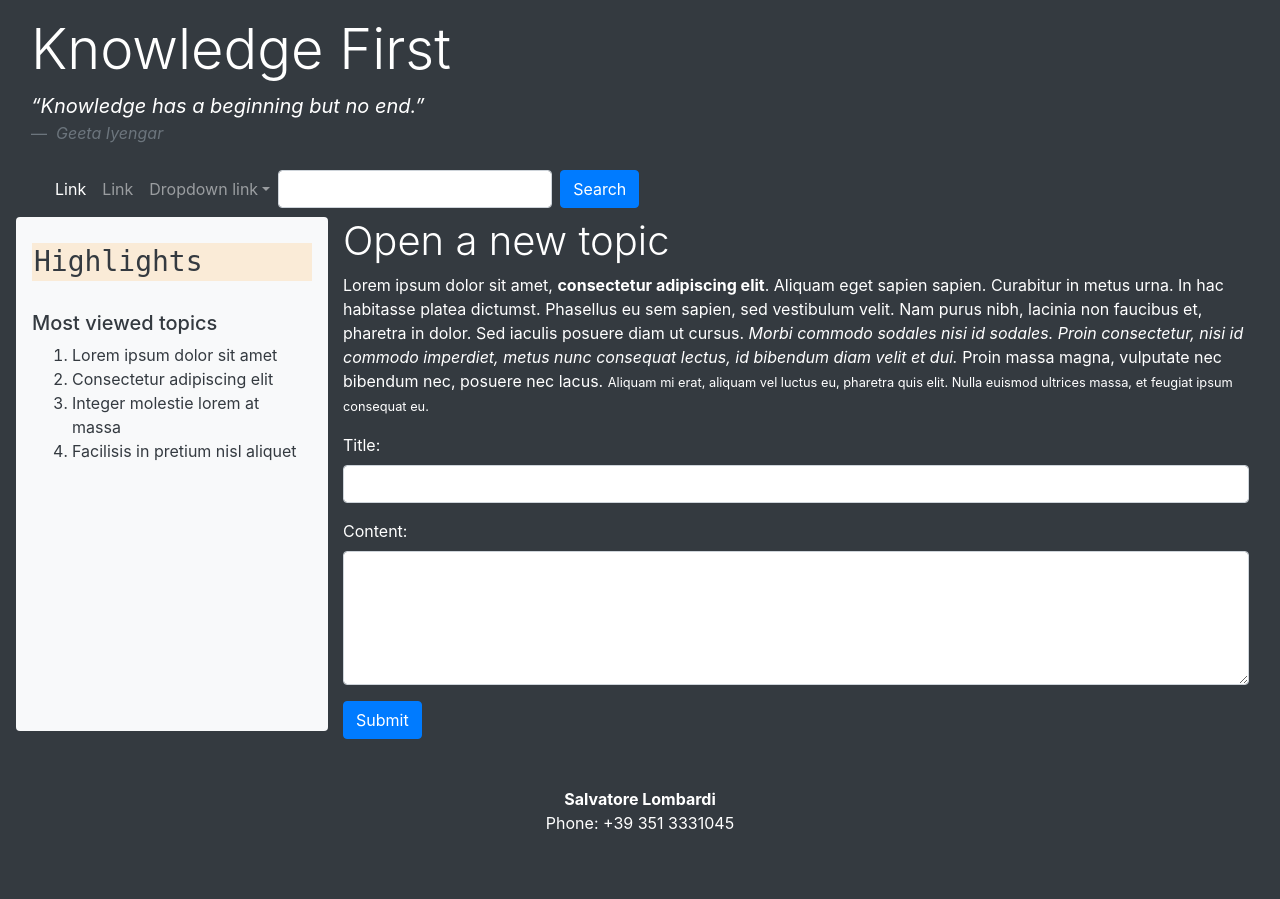
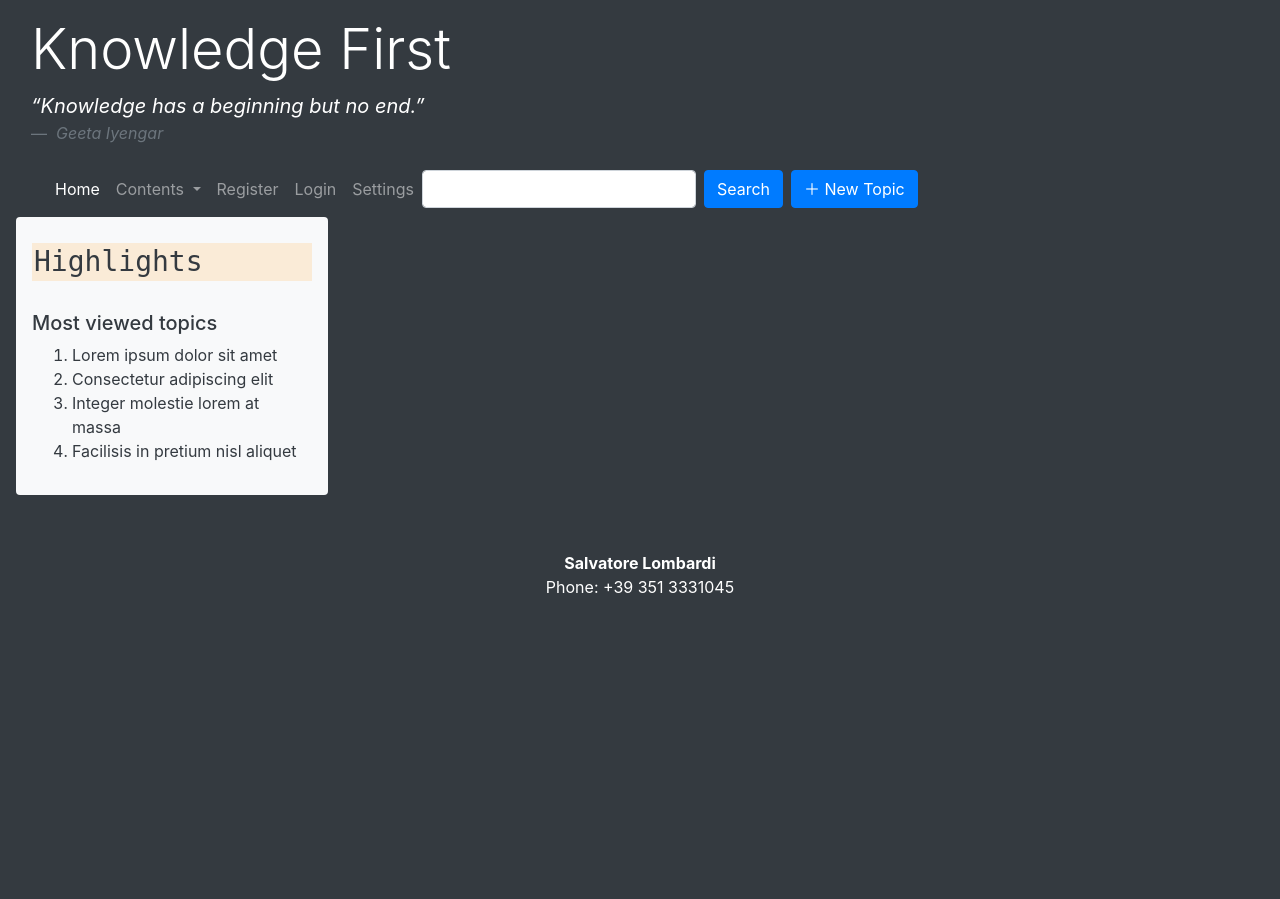
Before and after one commit to Salva05/Knowledge-First, a Django app: page / in a window 1280 px wide. After the commit the page ends 593 px from the top, so only its background shows below. Run offline with Django 5.2, Linux system fonts and the light colour scheme; some libraries are stand-ins or nearby versions.

Commit message:
Added a new template

```diff
--- a/knowledgFirst/forum/templates/index.html
+++ b/knowledgFirst/forum/templates/index.html
@@ -30,29 +30,6 @@
 				</li>
 			</ol>
 		</div>
-		<div class="col-md-9">
-			<h1 class="font-weight-light">
-				Open a new topic
-			</h1>
-			<p>
-				Lorem ipsum dolor sit amet, <strong>consectetur adipiscing elit</strong>. Aliquam eget sapien sapien. Curabitur in metus urna. In hac habitasse platea dictumst. Phasellus eu sem sapien, sed vestibulum velit. Nam purus nibh, lacinia non faucibus et, pharetra in dolor. Sed iaculis posuere diam ut cursus. <em>Morbi commodo sodales nisi id sodales. Proin consectetur, nisi id commodo imperdiet, metus nunc consequat lectus, id bibendum diam velit et dui.</em> Proin massa magna, vulputate nec bibendum nec, posuere nec lacus. <small>Aliquam mi erat, aliquam vel luctus eu, pharetra quis elit. Nulla euismod ultrices massa, et feugiat ipsum consequat eu.</small>
-			</p>
-			<div class="row">
-				<div class="col-md-12">
-                    <form action="#" method="POST">
-                        <div class="form-group">
-                          <label for="topic">Title:</label>
-                          <input type="text" class="form-control" id="topic" name="topic" required>
-                        </div>
-                        <div class="form-group">
-                          <label for="post_content">Content:</label>
-                          <textarea class="form-control" id="post_content" name="post_content" rows="5" required></textarea>
-                        </div>
-                        <button type="submit" class="btn btn-primary">Submit</button>
-                      </form>
-				</div>
-			</div>
-		</div>
 	</div>
 </div>
 {% endblock %}
--- a/knowledgFirst/forum/templates/master.html
+++ b/knowledgFirst/forum/templates/master.html
@@ -44,21 +44,30 @@
             <div class="collapse navbar-collapse" id="bs-example-navbar-collapse-1">
                 <ul class="navbar-nav">
                     <li class="nav-item active">
-                        <a class="nav-link" href="#">Link <span class="sr-only">(current)</span></a>
+                        <a class="nav-link" href="#">Home <span class="sr-only">(current)</span></a>
+                    </li>
+                    <li class="nav-item dropdown">
+                        <a class="nav-link dropdown-toggle" href="#" id="navbarDropdown" role="button" data-toggle="dropdown" aria-haspopup="true" aria-expanded="false">
+                          Contents
+                        </a>
+                        <div class="dropdown-menu" aria-labelledby="navbarDropdown">
+                          <a class="dropdown-item" href="{% url 'elenco' %}">Sport</a>
+                          <a class="dropdown-item" href="{% url 'elenco' %}">Nature</a>
+                          <a class="dropdown-item" href="{% url 'elenco' %}">Food</a>
+                          <a class="dropdown-item" href="{% url 'elenco' %}">Fashion</a>
+                          <a class="dropdown-item" href="{% url 'elenco' %}">IT</a>
+                          <div class="dropdown-divider"></div>
+                          <a class="dropdown-item" href="#">Something else here</a>
+                        </div>
+                      </li>
+                    <li class="nav-item">
+                        <a class="nav-link" href="#">Register</a>
                     </li>
                     <li class="nav-item">
-                        <a class="nav-link" href="#">Link</a>
+                        <a class="nav-link" href="#">Login</a>
                     </li>
-                    <li class="nav-item dropdown">
-                        <a class="nav-link dropdown-toggle" href="http://example.com" id="navbarDropdownMenuLink"
-                            data-toggle="dropdown">Dropdown link</a>
-                        <div class="dropdown-menu" aria-labelledby="navbarDropdownMenuLink">
-                            <a class="dropdown-item" href="#">Action</a> <a class="dropdown-item" href="#">Another
-                                action</a> <a class="dropdown-item" href="#">Something else
-                                here</a>
-                            <div class="dropdown-divider">
-                            </div> <a class="dropdown-item" href="#">Separated link</a>
-                        </div>
+                    <li class="nav-item">
+                        <a class="nav-link" href="#">Settings</a>
                     </li>
                 </ul>
                 <form class="form-inline">
@@ -67,6 +76,7 @@
                         Search
                     </button>
                 </form>
+                <button type="button" class="btn btn-primary ml-2">&#65291 New Topic</button>
             </div>
         </nav>
     </div>
--- a/knowledgFirst/forum/urls.py
+++ b/knowledgFirst/forum/urls.py
@@ -3,4 +3,6 @@ from . import views
 
 urlpatterns = [
     path('', views.index, name='index'),
+    path('elenco', views.elenco, name='elenco'),
+    path('dettaglio/<int:id>', views.dettaglio, name='dettaglio'),
 ]
--- a/knowledgFirst/forum/views.py
+++ b/knowledgFirst/forum/views.py
@@ -7,3 +7,25 @@ def index(request):
     template = loader.get_template('index.html')
     context = {}
     return HttpResponse(template.render(context, request))
+
+def elenco(request):
+    template = loader.get_template('elenco.html')
+    posts = Post.objects.all()
+
+    context = {
+        'posts': posts
+    }
+    return HttpResponse(template.render(context, request))
+
+def dettaglio(request, id):
+    template = loader.get_template('dettaglio.html')
+
+    target_post = Post.objects.get(pk=id)
+
+    comments = Comment.objects.all().filter(post=target_post)
+
+    context = {
+        'post': target_post,
+        'comments': comments
+    }
+    return HttpResponse(template.render(context, request))
```
Also changed, not shown: knowledgFirst/forum/models.py (+9 -0 lines), knowledgFirst/forum/templates/dettaglio.html (added, +22 -0 lines), knowledgFirst/forum/templates/elenco.html (added, +19 -0 lines).
